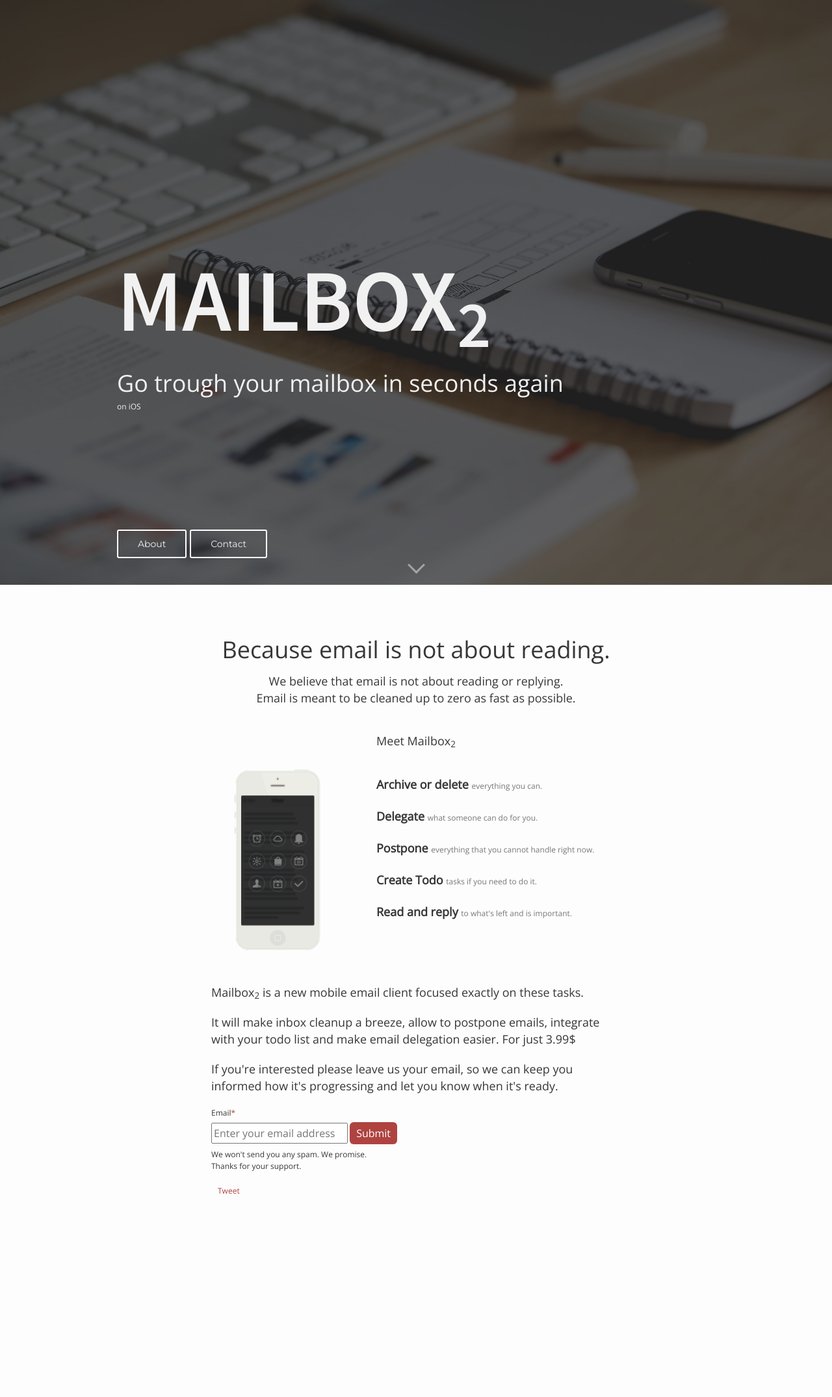
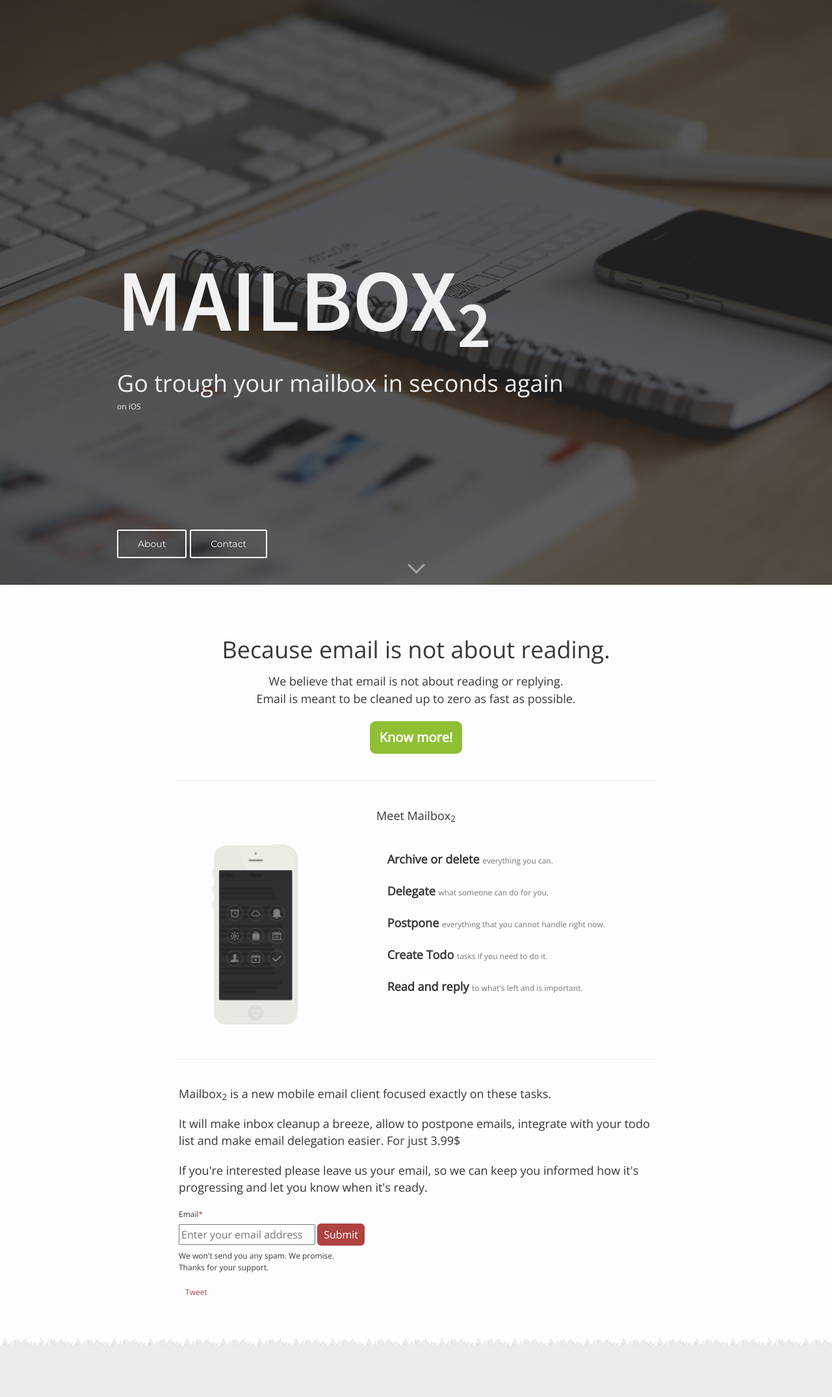
Before and after one commit to mailbox2app/mailbox2app.github.io, a Jekyll site: the page built from index.html, in a window 1280 px wide. Shown: the whole page at 65% size. Built offline with Jekyll 4.4.1, drawn with Linux system fonts in a browser that asks for light colours; comment, search, counter and statistics services are not loaded; before the commit the page ends 1894 px from its top, so only the background shows below that.

Commit message:
Improve layout of main page

```diff
--- a/_layouts/home.html
+++ b/_layouts/home.html
@@ -61,24 +61,29 @@
   <div id="about" class="page-content post-content container" style="margin-top: 50px;">
     <div style="text-align: center">
       <h1>Because email is not about reading.</h1>
-      <p>We believe that email is not about reading or replying.
-        <br> Email is meant to be cleaned up to zero as fast as possible.</p>
+      We believe that email is not about reading or replying.
+        <br> Email is meant to be cleaned up to zero as fast as possible.
     </div>
+    <div class="center">
+      <button class="action-button" onclick="parent.location='{{site.github.url}}/about'">Know more!</button>
+    </div>
+    <hr>
     <div style="margin: 40px 0 0 0; text-align: center">Meet Mailbox<sub>2</sub></div>
     <div style="margin: 20px 0 40px 0;" class="row">
       <div style="text-align: center; margin: auto;" class="col-md-4">
         <img src="{{ site.github.url }}/img/phone.png" height="300px">
       </div>
       <div class="col-md-8 center" style="text-align: center; margin: 20px 0">
-        <div style="text-align: left; display: inline-block; vertical-align: middle;">
+        <div style="text-align: left; display: inline-block; vertical-align: middle;" >
           <p><b>Archive or delete</b> <span class='text-smaller'>everything you can.</span></p>
           <p><b>Delegate</b> <span class='text-smaller'>what someone can do for you.</span></p>
           <p><b>Postpone</b> <span class='text-smaller'>everything that you cannot handle right now.</span></p>
           <p><b>Create Todo</b> <span class='text-smaller'>tasks if you need to do it.</span></p>
-          <p><b>Read and reply</b> <span class='text-smaller'>to what's left and is important.</span></p>
+          <p style="margin-bottom: 0;"><b>Read and reply</b> <span class='text-smaller'>to what's left and is important.</span></p>
         </div>
       </div>
     </div>
+    <hr>
     <div style="margin-left: 5px; margin-right: 5px;">
       <p>Mailbox<sub>2</sub> is a new mobile email client focused exactly on these tasks.</p>
       <p>It will make inbox cleanup a breeze, allow to postpone emails, integrate with your todo list and make email delegation easier. For just 3.99$</p>
@@ -124,9 +129,10 @@
           }(document, 'script', 'twitter-wjs');
         </script>
       </div>
-      <div class="fb-comments" data-href="http://www.mailbox2app.com/" data-numposts="5"></div>
     </div>
   </div>
+  <div class="grass"></div>
+  <div class="footer"></div>
 </body>
 
 </html>
--- a/css/main.scss
+++ b/css/main.scss
@@ -13,6 +13,7 @@ $base-line-height: 1.5;
 
 $spacing-unit:     30px;
 
+$footer-color:     #ececec;
 $text-color:       #515151;
 $background-color: #fdfdfd;
 $brand-color:      #2a7ae2;
@@ -22,10 +23,10 @@ $grey-color-light: lighten($grey-color, 40%);
 $grey-color-dark:  darken($grey-color, 25%);
 
 // Width of the content area
-$content-width:    540px;
+$content-width:    740px;
 
-$on-palm:          540px;
-$on-laptop:        540px;
+$on-palm:          740px;
+$on-laptop:        740px;
 
 
 
@@ -317,7 +318,7 @@ code {
     font-family: 'Open Sans', sans-serif;
     color: #373737;
     margin-bottom: $spacing-unit;
-    max-width: 640px;
+    max-width: $content-width;
     margin: 0 auto;
 
     table {
@@ -574,3 +575,40 @@ code {
     padding-right: 10px;
   }
 }
+
+.center {
+  text-align: center;
+  margin-left: auto;
+  margin-right: auto;
+}
+
+hr {
+  margin: 40px 0 40px 0;
+}
+
+button.action-button {
+  margin-top: 20px;
+  font-weight: bold;
+  font-size: 20px;
+  /* font-style: italic; */
+  color: white;
+  background-color: #90bf34;
+  border: solid 1px white;
+  border-radius: 10px;
+  padding: 10px 15px;
+  &:hover {
+    background-color: #739F1A;
+  }
+}
+
+div.footer {
+  background-color: $footer-color;
+  height: 80px;
+}
+
+div.grass {
+  background: url('../img/grass.jpg') repeat-x left bottom;
+  height: 20px;
+  margin: 0;
+  padding: 0;
+}
```
Also changed, not shown: img/grass.jpg (added).
